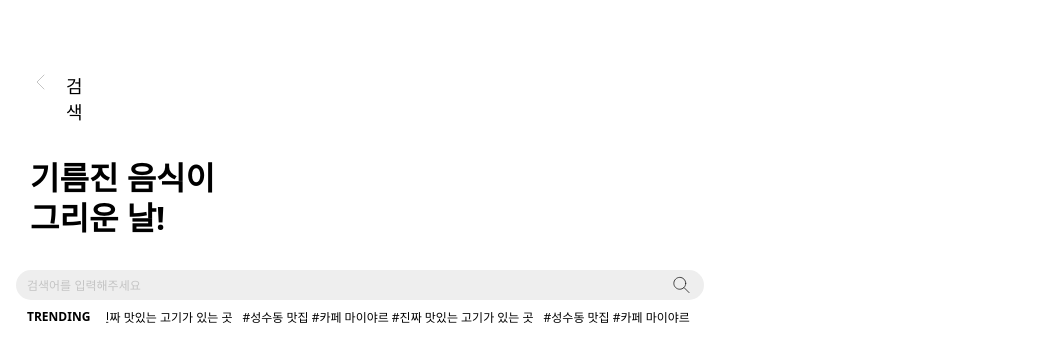
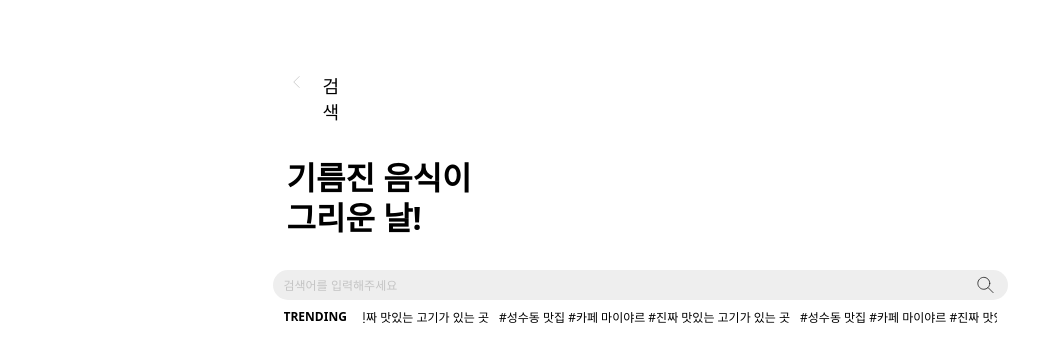
Before and after one commit to BCSDLab/JJBAKSA_FRONT_END, a React (Create React App) app: page /search in a window 1280 px wide. Shown: the top 362 px of the page, without its empty margins (0-1055 px from the left). Built offline with nearby package versions, Linux system fonts and the light colour scheme; a web font is replaced by a local one.

Commit message:
fix: PR 코드리뷰 적용 #3

```diff
--- a/src/pages/Search/Search.module.scss
+++ b/src/pages/Search/Search.module.scss
@@ -6,14 +6,15 @@
   font-size: 32px;
 
   @include media.media-breakpoint-up(mobile) {
-    max-width: 720px;
+    max-width: 767px;
+    margin: 0 auto;
   }
 
   // 상단 navbar
-  &__nav {
+  .search-nav {
     display: flex;
-    margin-left: 30px;
-    margin-top: 72px;
+    padding-left: 30px;
+    padding-top: 72px;
     align-items: center;
 
     &__text {
@@ -35,7 +36,7 @@
     }
 
     &__icon {
-      &__previous-icon {
+      &--previous-icon {
         width: 7px;
         height: 14px;
       }
@@ -44,10 +45,11 @@
 
   // 검색 추천 문구
   &__recommend {
+    word-break: keep-all;
     height: 80px;
-    margin-top: 64px;
-    margin-right: 60px;
-    margin-left: 30px;
+    padding-top: 64px;
+    padding-right: 60px;
+    padding-left: 30px;
     font-size: 32px;
     font-style: normal;
     font-weight: 700;
@@ -57,7 +59,7 @@
   }
 
   // 검색창
-  &__bar {
+  .search-bar {
     display: flex;
     border-radius: 15px;
     border: none;
@@ -98,7 +100,7 @@
   }
 
   // 트렌드 롤링 배너
-  &__trend-banner {
+  .search-banner {
     display: flex;
     overflow: hidden;
     margin-top: 8px;
@@ -118,12 +120,6 @@
       overflow: hidden;
       list-style: none;
 
-      &__tag {
-        animation: text-loop 10s linear infinite;
-        font-weight: 400;
-        padding-right: 10px;
-      }
-
       @keyframes text-loop {
         0% {
           transform: translate3d(0, 0, 0);
@@ -134,10 +130,16 @@
         }
       }
     }
+
+    &__tag {
+      animation: text-loop 10s linear infinite;
+      font-weight: 400;
+      padding-right: 10px;
+    }
   }
 
   // 검색창 결과 리스트
-  &__query-list {
+  .search-query-list {
     margin-top: 24px;
 
     &__item {
@@ -153,7 +155,8 @@
       }
     }
 
-    &__not-found {
+    &__text--not-found {
+      word-break: keep-all;
       width: 275px;
       height: 40px;
       font-size: 16px;
@@ -164,5 +167,3 @@
     }
   }
 }
-
-// searh result list
--- a/src/pages/Search/index.tsx
+++ b/src/pages/Search/index.tsx
@@ -28,16 +28,16 @@ function Search({ currentMode = 'trending' } : ICurrentMode): JSX.Element {
 
   return (
     <div className={styles.search}>
-      <div aria-label="상단 바" className={styles.search__nav}>
+      <div aria-label="상단 바" className={styles['search-nav']}>
         <button
           aria-label="메인 페이지로 돌아가는 버튼"
-          className={styles['search__nav__button--previous-button']}
+          className={styles['search-nav__button--previous-button']}
           type="button"
           onClick={() => navigate('/')}
         >
-          <PreviousIcon className={styles['search__nav__icon--previous-icon']} />
+          <PreviousIcon className={styles['search-nav__icon--previous-icon']} />
         </button>
-        <h1 className={styles.search__nav__text}>검색</h1>
+        <h1 className={styles['search-nav__text']}>검색</h1>
       </div>
       <div role="main">
         {mode === 'trending' && (
@@ -45,33 +45,31 @@ function Search({ currentMode = 'trending' } : ICurrentMode): JSX.Element {
           {RECOMMEND_TEXT[recommendIdx.current]}
         </h1>
         )}
-        <label aria-label="검색창" className={styles.search__bar} htmlFor="searchBarInput">
-          <input className={styles.search__bar__input} id="searchBarInput" onFocus={focusHandler} onBlur={blurHandler} placeholder="검색어를 입력해주세요" value={text} onChange={(event) => setText(event.target.value)} />
-          <LensIcon className={styles.search__bar__icon} />
+        <label aria-label="검색창" className={styles['search-bar']} htmlFor="searchBarInput">
+          <input className={styles['search-bar__input']} id="searchBarInput" onFocus={focusHandler} onBlur={blurHandler} placeholder="검색어를 입력해주세요" value={text} onChange={(event) => setText(event.target.value)} />
+          <LensIcon className={styles['search-bar__icon']} />
         </label>
         {mode === 'trending' && (
-        <div aria-label="맛집 트렌드 해시태그 리스트" className={styles['search__trend-banner']}>
+        <div aria-label="맛집 트렌드 해시태그 리스트" className={styles['search-banner']}>
           <strong aria-label="맛집 트렌드">TRENDING</strong>
-          <ul className={styles['search__trend-banner__tag-list']}>
-            <b className={styles['search__trend-banner__tag-list__tag']}>{hash_tag.map((tag) => tag.text).join(' ')}</b>
-            <b className={styles['search__trend-banner__tag-list__tag']}>{hash_tag.map((tag) => tag.text).join(' ')}</b>
-            <b className={styles['search__trend-banner__tag-list__tag']}>{hash_tag.map((tag) => tag.text).join(' ')}</b>
+          <ul className={styles['search-banner__tag-list']}>
+            <span className={styles['search-banner__tag']}>{hash_tag.map((tag) => tag.text).join(' ')}</span>
+            <span aria-label="" className={styles['search-banner__tag']}>{hash_tag.map((tag) => tag.text).join(' ')}</span>
+            <span aria-label="" className={styles['search-banner__tag']}>{hash_tag.map((tag) => tag.text).join(' ')}</span>
           </ul>
         </div>
         )}
-        <menu aria-label="검색 결과" className={styles['search__query-list']}>
+        <menu aria-label="검색 결과" className={styles['search-query-list']}>
           {/* 이 부분은 검색창 리스트 필터링 확인을 위해서 임의로 목업 데이터 사용 */}
           {list?.filter((item) => item.title.includes(text)).length === 0
           && (
-          <div role="presentation" className={styles['search__query-list__not-found']}>
+          <div role="presentation" className={styles['search-query-list__text--not-found']}>
             해당
-            {' '}
-            {text}
-            {' '}
+            {` ${text} `}
             관련 음식점/게시물을 찾을 수 없습니다.
           </div>
           )}
-          {text === '' ? null : list?.filter((item) => item.title.includes(text)).map((item) => <li key={item.title} className={styles['search__query-list__item']}>{item.title}</li>)}
+          {text === '' ? null : list?.filter((item) => item.title.includes(text)).map((item) => <li key={item.title} className={styles['search-query-list__item']}>{item.title}</li>)}
         </menu>
       </div>
     </div>
```
